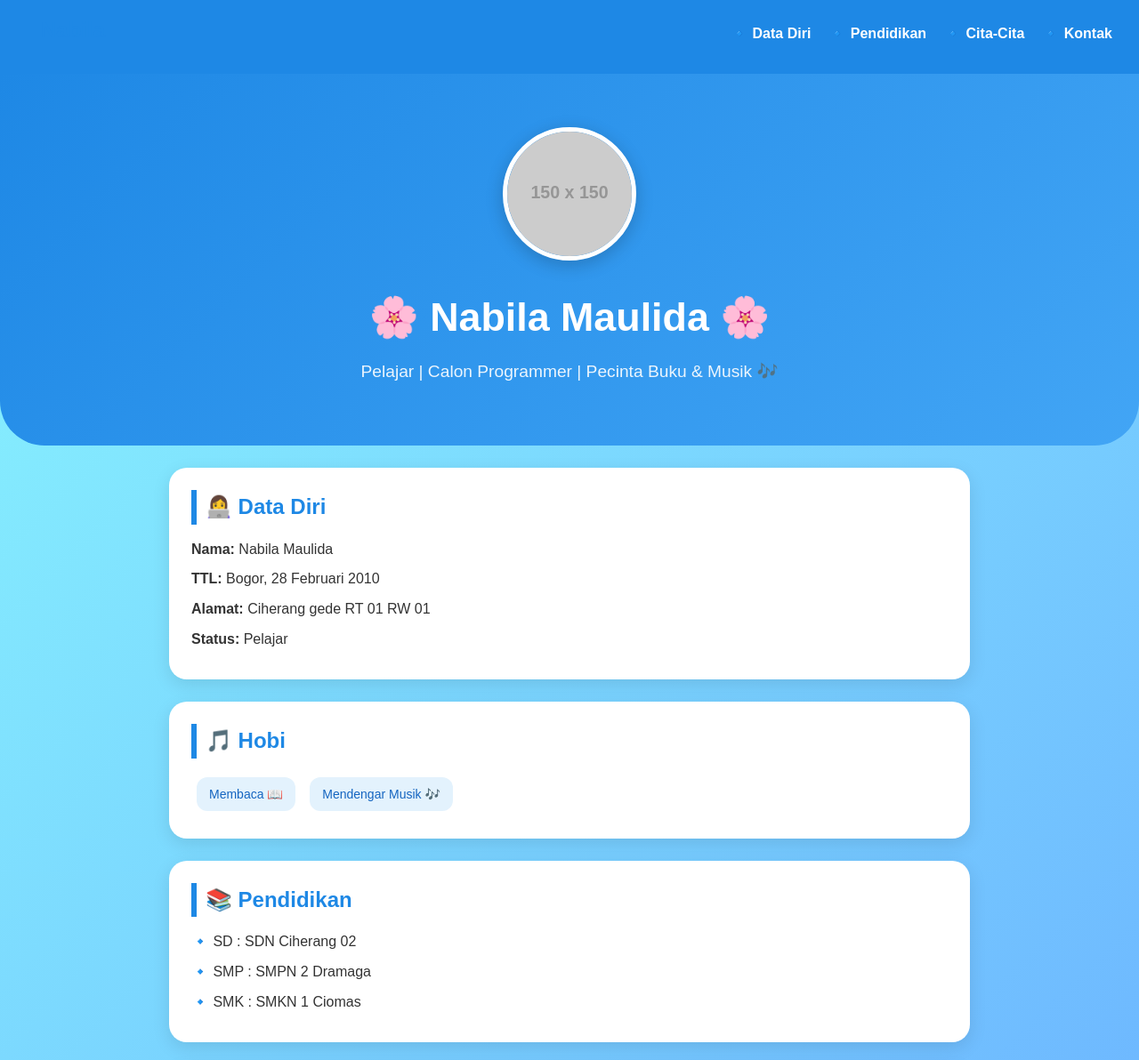
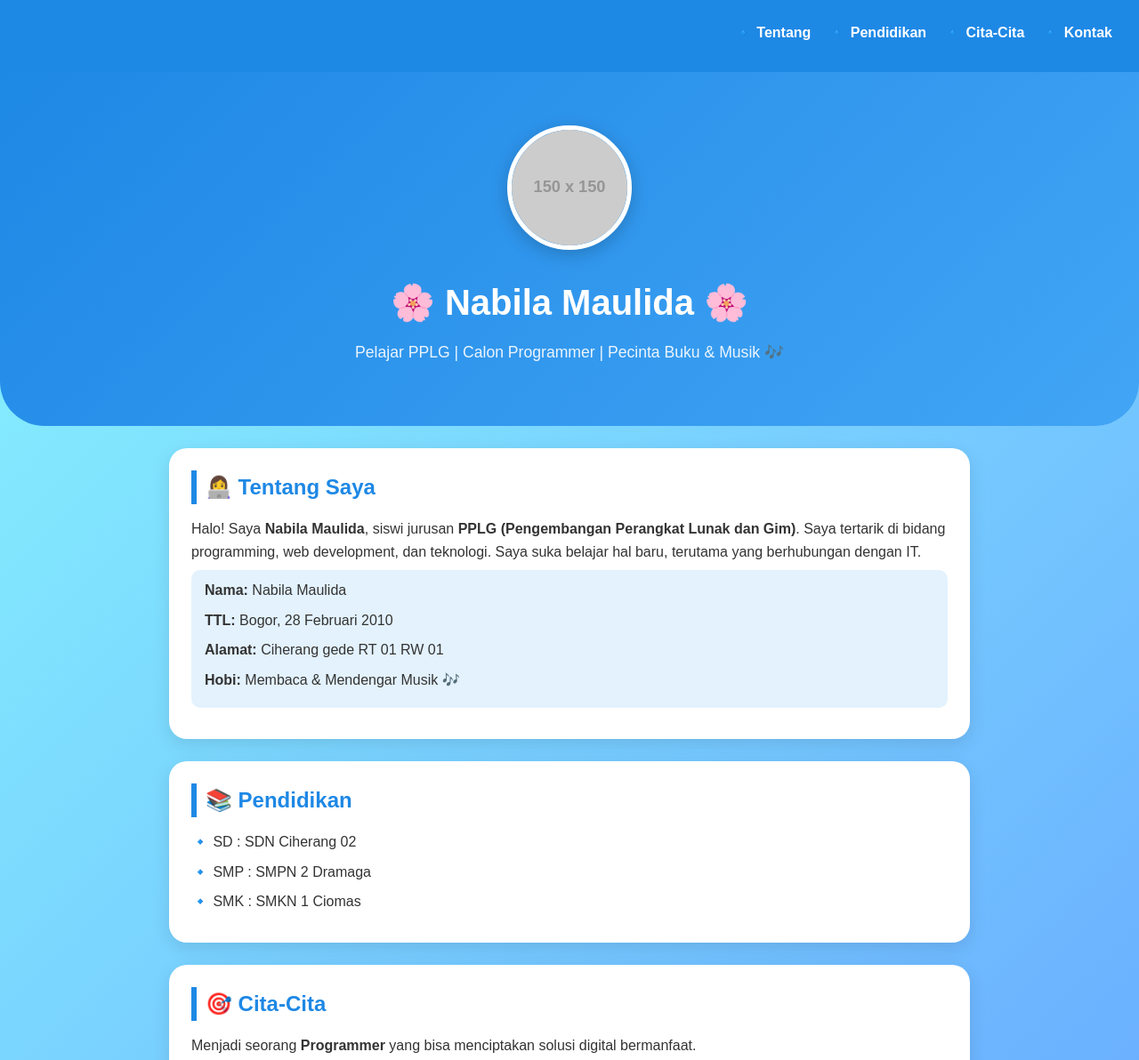
Before and after one commit to nabilamaulida28/Portofolio-Nabila-Maulida, a plain HTML site: page index.html in a window 1280 px wide. Shown: the top 1192 px of the page at 89% size. Drawn offline with Linux system fonts and the light colour scheme; placeholder pictures from the web are drawn by us.

Commit message:
Update index.html

```diff
--- a/index.html
+++ b/index.html
@@ -5,6 +5,7 @@
   <meta name="viewport" content="width=device-width, initial-scale=1.0">
   <title>Portofolio | Nabila Maulida</title>
   <style>
+    /* Reset */
     * { margin: 0; padding: 0; box-sizing: border-box; }
 
     body {
@@ -27,26 +28,15 @@
       z-index: 100;
     }
 
-    nav h2 {
-      font-size: 1.5rem;
-    }
-
-    nav ul {
-      list-style: none;
-      display: flex;
-      gap: 20px;
-    }
-
+    nav h2 { font-size: 1.4rem; }
+    nav ul { list-style: none; display: flex; gap: 20px; }
     nav ul li a {
       color: white;
       text-decoration: none;
       font-weight: bold;
       transition: color 0.3s;
     }
-
-    nav ul li a:hover {
-      color: #bbdefb;
-    }
+    nav ul li a:hover { color: #bbdefb; }
 
     /* Header */
     header {
@@ -60,8 +50,8 @@
     }
 
     header img {
-      width: 150px;
-      height: 150px;
+      width: 140px;
+      height: 140px;
       object-fit: cover;
       border-radius: 50%;
       border: 5px solid #fff;
@@ -70,16 +60,10 @@
       animation: bounceIn 1.5s ease;
     }
 
-    header h1 {
-      font-size: 2.8rem;
-      margin-bottom: 10px;
-    }
+    header h1 { font-size: 2.5rem; margin-bottom: 10px; }
+    header p { font-size: 1.1rem; opacity: 0.9; }
 
-    header p {
-      font-size: 1.2rem;
-      opacity: 0.9;
-    }
-
+    /* Section */
     section {
       max-width: 900px;
       margin: 25px auto;
@@ -98,22 +82,15 @@
     }
 
     p, li { font-size: 1rem; margin-bottom: 8px; }
-
     ul { list-style: none; padding-left: 0; }
     ul li::before { content: "🔹 "; }
 
-    .tags span {
-      display: inline-block;
+    .highlight {
       background: #e3f2fd;
-      color: #1565c0;
-      padding: 8px 14px;
-      margin: 6px;
-      border-radius: 12px;
-      font-size: 14px;
-      transition: transform 0.3s;
+      padding: 10px 15px;
+      border-radius: 10px;
+      margin-bottom: 10px;
     }
-
-    .tags span:hover { transform: scale(1.1); }
 
     footer {
       text-align: center;
@@ -122,13 +99,7 @@
       color: white;
       margin-top: 30px;
     }
-
-    footer a {
-      color: #fff;
-      text-decoration: none;
-      font-weight: bold;
-    }
-
+    footer a { color: #fff; text-decoration: none; font-weight: bold; }
     footer a:hover { text-decoration: underline; }
 
     /* Animasi */
@@ -136,12 +107,10 @@
       from { opacity: 0; transform: translateY(-30px); }
       to { opacity: 1; transform: translateY(0); }
     }
-
     @keyframes slideUp {
       from { opacity: 0; transform: translateY(40px); }
       to { opacity: 1; transform: translateY(0); }
     }
-
     @keyframes bounceIn {
       0% { transform: scale(0.5); opacity: 0; }
       60% { transform: scale(1.2); opacity: 1; }
@@ -162,7 +131,7 @@
   <nav>
     <h2>Nabila</h2>
     <ul>
-      <li><a href="#data">Data Diri</a></li>
+      <li><a href="#tentang">Tentang</a></li>
       <li><a href="#pendidikan">Pendidikan</a></li>
       <li><a href="#cita">Cita-Cita</a></li>
       <li><a href="#kontak">Kontak</a></li>
@@ -173,23 +142,25 @@
   <header>
     <img src="https://via.placeholder.com/150" alt="Foto Profil">
     <h1>🌸 Nabila Maulida 🌸</h1>
-    <p>Pelajar | Calon Programmer | Pecinta Buku & Musik 🎶</p>
+    <p>Pelajar PPLG | Calon Programmer | Pecinta Buku & Musik 🎶</p>
   </header>
 
-  <section id="data">
-    <h2>👩‍💻 Data Diri</h2>
-    <p><b>Nama:</b> Nabila Maulida</p>
-    <p><b>TTL:</b> Bogor, 28 Februari 2010</p>
-    <p><b>Alamat:</b> Ciherang gede RT 01 RW 01</p>
-    <p><b>Status:</b> Pelajar</p>
+  <!-- Tentang Saya -->
+  <section id="tentang">
+    <h2>👩‍💻 Tentang Saya</h2>
+    <p>Halo! Saya <b>Nabila Maulida</b>, siswi jurusan <b>PPLG (Pengembangan Perangkat Lunak dan Gim)</b>.
+    Saya tertarik di bidang programming, web development, dan teknologi.
+    Saya suka belajar hal baru, terutama yang berhubungan dengan IT.</p>
+
+    <div class="highlight">
+      <p><b>Nama:</b> Nabila Maulida</p>
+      <p><b>TTL:</b> Bogor, 28 Februari 2010</p>
+      <p><b>Alamat:</b> Ciherang gede RT 01 RW 01</p>
+      <p><b>Hobi:</b> Membaca & Mendengar Musik 🎶</p>
+    </div>
   </section>
 
-  <section class="tags">
-    <h2>🎵 Hobi</h2>
-    <span>Membaca 📖</span>
-    <span>Mendengar Musik 🎶</span>
-  </section>
-
+  <!-- Pendidikan -->
   <section id="pendidikan">
     <h2>📚 Pendidikan</h2>
     <ul>
@@ -199,29 +170,23 @@
     </ul>
   </section>
 
+  <!-- Cita-cita -->
   <section id="cita">
     <h2>🎯 Cita-Cita</h2>
-    <p>Saya bercita-cita ingin menjadi <b>Programmer</b>.</p>
+    <p>Menjadi seorang <b>Programmer</b> yang bisa menciptakan solusi digital bermanfaat.</p>
   </section>
 
-  <section class="tags">
-    <h2>💡 Kelebihan</h2>
-    <span>Gemar mencoba hal-hal baru</span>
-    <span>Tertarik dengan teknologi</span>
+  <!-- Harapan & Tujuan -->
+  <section>
+    <h2>✨ Harapan & Tujuan</h2>
+    <p>Terus berkembang, menemukan potensi diri yang sesungguhnya, dan hidup dengan versi terbaik dari diri sendiri.</p>
   </section>
 
-  <section>
-    <h2>⚠️ Kekurangan</h2>
-    <p>Kurang percaya diri & selalu overthinking berlebihan.</p>
-  </section>
-
-  <section>
-    <h2>✨ Harapan & Tujuan</h2>
-    <p>Bisa terus berkembang dan menemukan potensi diri yang sesungguhnya & hidup dengan versi terbaik diri sendiri.</p>
-  </section>
-
+  <!-- Kontak -->
   <footer id="kontak">
     <p>📧 Email: <a href="mailto:maulidanabila044@gmail.com">maulidanabila044@gmail.com</a></p>
+    <p>🖇️ GitHub: <a href="https://github.com/nabilamaulida28" target="_blank">github.com/nabilamaulida28</a></p>
+    <p>© 2025 Dibuat dengan 💙 oleh Nabila Maulida</p>
   </footer>
 
 </body>
```
